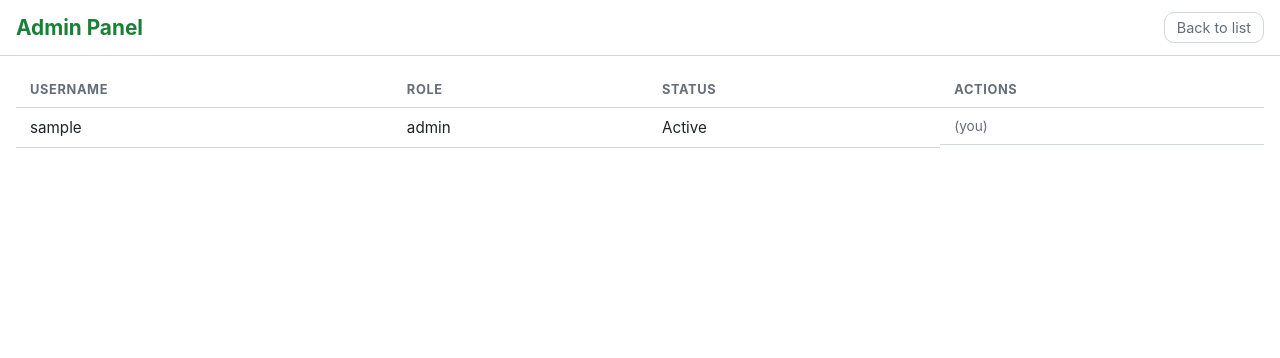
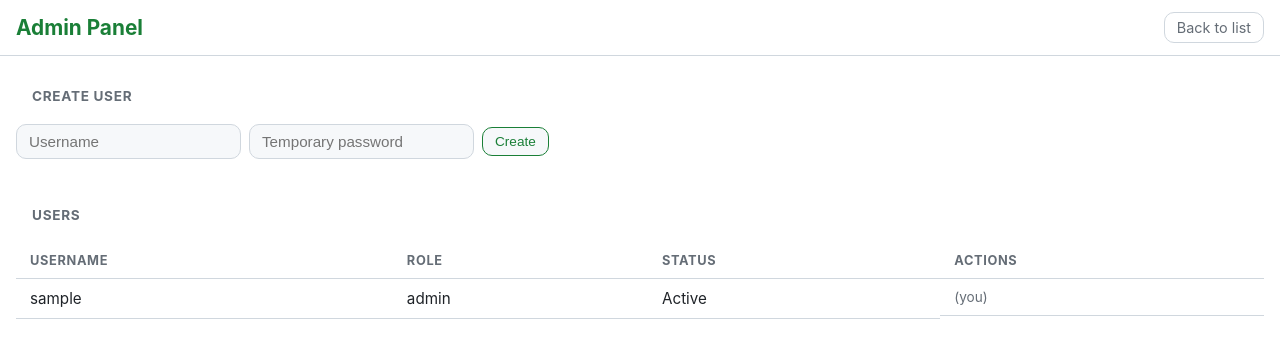
Before and after one commit to jjbasken/GroceryList, a Flask app: page /admin/users in a window 1280 px wide. Shown: the top 358 px of the page. Run offline with Flask 3, Linux system fonts and the light colour scheme; the visitor is signed in with stand-in values (Sample User, id 1); data comes from the database, SQL or seed files in the repository.

Commit message:
Add admin-only user creation and forced password change
- Restrict /register to first-time bootstrap only; first user is auto-promoted to admin
- Remove public "Create an account" link from login page
- Add must_change_password column with DB migration
- Admin can create users with a temporary password from the admin panel
- Admin can reset any user's password, flagging them to change it on next login
- Users with must_change_password=1 are redirected to /change-password after login

Co-Authored-By: Claude Sonnet 4.6 <noreply@anthropic.com>

```diff
--- a/app.py
+++ b/app.py
@@ -63,6 +63,8 @@ def upgrade_db():
         db.execute("ALTER TABLE users ADD COLUMN role TEXT NOT NULL DEFAULT 'user'")
     if 'is_active' not in cols:
         db.execute("ALTER TABLE users ADD COLUMN is_active INTEGER NOT NULL DEFAULT 1")
+    if 'must_change_password' not in cols:
+        db.execute("ALTER TABLE users ADD COLUMN must_change_password INTEGER NOT NULL DEFAULT 0")
     db.commit()
     db.close()
 
@@ -119,6 +121,10 @@ def broadcast(event_type, data=None):
 
 @app.route("/register", methods=["GET", "POST"])
 def register():
+    # Only accessible for initial setup (no users yet)
+    if has_users():
+        return redirect(url_for("login"))
+
     if request.method == "GET":
         return render_template("register.html")
 
@@ -129,19 +135,19 @@ def register():
         flash("Username and password are required.")
         return render_template("register.html"), 400
 
+    pw_hash = bcrypt.hashpw(password.encode(), bcrypt.gensalt()).decode()
     db = get_db()
-    if db.execute("SELECT id FROM users WHERE username = ?", (username,)).fetchone():
-        flash("Username already taken.")
-        return render_template("register.html"), 400
-
-    pw_hash = bcrypt.hashpw(password.encode(), bcrypt.gensalt()).decode()
-    db.execute("INSERT INTO users (username, password_hash) VALUES (?, ?)", (username, pw_hash))
+    db.execute(
+        "INSERT INTO users (username, password_hash, role) VALUES (?, ?, 'admin')",
+        (username, pw_hash),
+    )
     db.commit()
 
     user = db.execute("SELECT id, role FROM users WHERE username = ?", (username,)).fetchone()
     session["user_id"] = user["id"]
     session["username"] = username
     session["role"] = user["role"]
+    session["must_change_password"] = False
     return redirect(url_for("index"))
 
 
@@ -166,6 +172,9 @@ def login():
         session["user_id"] = user["id"]
         session["username"] = user["username"]
         session["role"] = user["role"]
+        session["must_change_password"] = bool(user["must_change_password"])
+        if user["must_change_password"]:
+            return redirect(url_for("change_password"))
         return redirect(url_for("index"))
 
     flash("Invalid username or password.")
@@ -187,6 +196,8 @@ def logout():
 def index():
     if not has_users():
         return redirect(url_for("register"))
+    if session.get("must_change_password"):
+        return redirect(url_for("change_password"))
     return render_template("list.html", username=session["username"],
                            is_admin=(session.get("role") == "admin"))
 
@@ -285,6 +296,37 @@ def clear_bought():
 
 
 # ---------------------------------------------------------------------------
+# Change password (forced after admin creates/resets)
+# ---------------------------------------------------------------------------
+
+@app.route("/change-password", methods=["GET", "POST"])
+@login_required
+def change_password():
+    if request.method == "GET":
+        return render_template("change_password.html")
+
+    new_password = request.form.get("password", "").strip()
+    confirm = request.form.get("confirm", "").strip()
+
+    if not new_password:
+        flash("Password is required.")
+        return render_template("change_password.html"), 400
+    if new_password != confirm:
+        flash("Passwords do not match.")
+        return render_template("change_password.html"), 400
+
+    pw_hash = bcrypt.hashpw(new_password.encode(), bcrypt.gensalt()).decode()
+    db = get_db()
+    db.execute(
+        "UPDATE users SET password_hash = ?, must_change_password = 0 WHERE id = ?",
+        (pw_hash, session["user_id"]),
+    )
+    db.commit()
+    session["must_change_password"] = False
+    return redirect(url_for("index"))
+
+
+# ---------------------------------------------------------------------------
 # Admin routes
 # ---------------------------------------------------------------------------
 
@@ -292,8 +334,32 @@ def clear_bought():
 @admin_required
 def admin_users():
     db = get_db()
-    users = db.execute("SELECT id, username, role, is_active FROM users ORDER BY id").fetchall()
+    users = db.execute("SELECT id, username, role, is_active, must_change_password FROM users ORDER BY id").fetchall()
     return render_template("admin.html", users=users)
+
+
+@app.route("/admin/users/create", methods=["POST"])
+@admin_required
+def admin_create_user():
+    username = request.form.get("username", "").strip()
+    password = request.form.get("password", "").strip()
+
+    if not username or not password:
+        flash("Username and password are required.")
+        return redirect(url_for("admin_users"))
+
+    db = get_db()
+    if db.execute("SELECT id FROM users WHERE username = ?", (username,)).fetchone():
+        flash("Username already taken.")
+        return redirect(url_for("admin_users"))
+
+    pw_hash = bcrypt.hashpw(password.encode(), bcrypt.gensalt()).decode()
+    db.execute(
+        "INSERT INTO users (username, password_hash, must_change_password) VALUES (?, ?, 1)",
+        (username, pw_hash),
+    )
+    db.commit()
+    return redirect(url_for("admin_users"))
 
 
 @app.route("/admin/users/<int:user_id>/disable", methods=["POST"])
@@ -304,6 +370,31 @@ def admin_disable_user(user_id):
         return redirect(url_for("admin_users"))
     db = get_db()
     db.execute("UPDATE users SET is_active = CASE WHEN is_active = 1 THEN 0 ELSE 1 END WHERE id = ?", (user_id,))
+    db.commit()
+    return redirect(url_for("admin_users"))
+
+
+@app.route("/admin/users/<int:user_id>/reset-password", methods=["GET", "POST"])
+@admin_required
+def admin_reset_password(user_id):
+    db = get_db()
+    user = db.execute("SELECT id, username FROM users WHERE id = ?", (user_id,)).fetchone()
+    if not user:
+        return redirect(url_for("admin_users"))
+
+    if request.method == "GET":
+        return render_template("admin_reset_password.html", user=user)
+
+    new_password = request.form.get("password", "").strip()
+    if not new_password:
+        flash("Password is required.")
+        return render_template("admin_reset_password.html", user=user), 400
+
+    pw_hash = bcrypt.hashpw(new_password.encode(), bcrypt.gensalt()).decode()
+    db.execute(
+        "UPDATE users SET password_hash = ?, must_change_password = 1 WHERE id = ?",
+        (pw_hash, user_id),
+    )
     db.commit()
     return redirect(url_for("admin_users"))
 
--- a/schema.sql
+++ b/schema.sql
@@ -3,7 +3,8 @@ CREATE TABLE IF NOT EXISTS users (
     username TEXT UNIQUE NOT NULL,
     password_hash TEXT NOT NULL,
     role TEXT NOT NULL DEFAULT 'user' CHECK (role IN ('user', 'admin')),
-    is_active INTEGER NOT NULL DEFAULT 1
+    is_active INTEGER NOT NULL DEFAULT 1,
+    must_change_password INTEGER NOT NULL DEFAULT 0
 );
 
 CREATE TABLE IF NOT EXISTS items (
--- a/static/style.css
+++ b/static/style.css
@@ -369,3 +369,44 @@ section h2 {
     font-size: 0.85rem;
     color: var(--text-muted);
 }
+
+.admin-section {
+    margin-bottom: 32px;
+}
+
+.admin-section-title {
+    font-size: 0.85rem;
+    text-transform: uppercase;
+    letter-spacing: 0.05em;
+    color: var(--text-muted);
+    margin-bottom: 12px;
+}
+
+.admin-create-form {
+    display: flex;
+    gap: 8px;
+    flex-wrap: wrap;
+    align-items: center;
+}
+
+.admin-create-form input {
+    padding: 8px 12px;
+    border: 1px solid var(--border);
+    border-radius: var(--radius);
+    font-size: 0.95rem;
+    background: var(--bg2);
+    color: var(--text);
+    min-width: 160px;
+}
+
+.admin-pw-badge {
+    display: inline-block;
+    font-size: 0.7rem;
+    padding: 2px 6px;
+    border-radius: 4px;
+    background: var(--bg2);
+    border: 1px solid var(--border);
+    color: var(--text-muted);
+    margin-left: 6px;
+    vertical-align: middle;
+}
--- a/templates/admin.html
+++ b/templates/admin.html
@@ -16,6 +16,17 @@
 {% endwith %}
 
 <main class="admin-main">
+    <section class="admin-section">
+        <h2 class="admin-section-title">Create User</h2>
+        <form method="post" action="{{ url_for('admin_create_user') }}" class="admin-create-form">
+            <input type="text" name="username" placeholder="Username" autocomplete="off" required>
+            <input type="password" name="password" placeholder="Temporary password" autocomplete="new-password" required>
+            <button type="submit" class="admin-action-btn btn-ok">Create</button>
+        </form>
+    </section>
+
+    <section class="admin-section">
+        <h2 class="admin-section-title">Users</h2>
         <table class="admin-table">
             <thead>
                 <tr>
@@ -28,11 +39,17 @@
             <tbody>
                 {% for user in users %}
                 <tr>
-                <td>{{ user.username }}</td>
+                    <td>
+                        {{ user.username }}
+                        {% if user.must_change_password %}
+                        <span class="admin-pw-badge">pw reset</span>
+                        {% endif %}
+                    </td>
                     <td>{{ user.role }}</td>
                     <td>{{ "Active" if user.is_active else "Disabled" }}</td>
                     <td class="admin-actions">
                         {% if user.id != session.user_id %}
+                        <a href="{{ url_for('admin_reset_password', user_id=user.id) }}" class="admin-action-btn">Reset password</a>
                         <form method="post" action="{{ url_for('admin_disable_user', user_id=user.id) }}">
                             <button type="submit" class="admin-action-btn {{ 'btn-warn' if user.is_active else 'btn-ok' }}">
                                 {{ "Disable" if user.is_active else "Enable" }}
@@ -50,5 +67,6 @@
                 {% endfor %}
             </tbody>
         </table>
+    </section>
 </main>
 {% endblock %}
--- a/templates/login.html
+++ b/templates/login.html
@@ -12,6 +12,5 @@
         <input type="password" name="password" placeholder="Password" autocomplete="current-password" required>
         <button type="submit">Log in</button>
     </form>
-    <p class="auth-link"><a href="{{ url_for('register') }}">Create an account</a></p>
 </div>
 {% endblock %}
--- a/templates/register.html
+++ b/templates/register.html
@@ -2,7 +2,7 @@
 {% block body %}
 <div class="auth-container">
     <h1>GroceryList</h1>
-    <p class="subtitle">Create your account</p>
+    <p class="subtitle">Set up GroceryList</p>
     {% with messages = get_flashed_messages() %}
     {% if messages %}
     <div class="flash">{{ messages[0] }}</div>
```
Also changed, not shown: templates/admin_reset_password.html (added, +27 -0 lines), templates/change_password.html (added, +17 -0 lines). Lines whose indentation alone changed are shown as unchanged.
